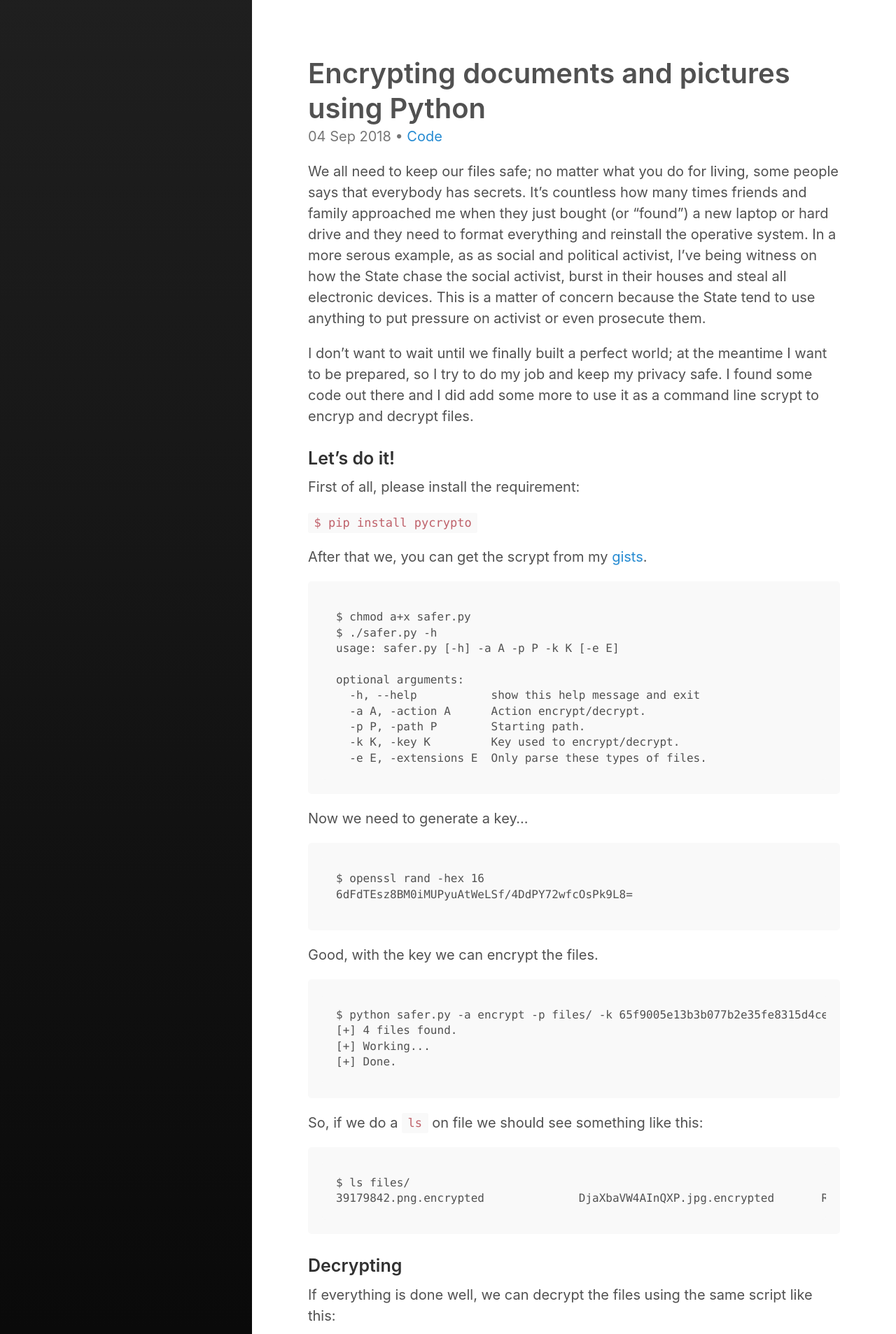
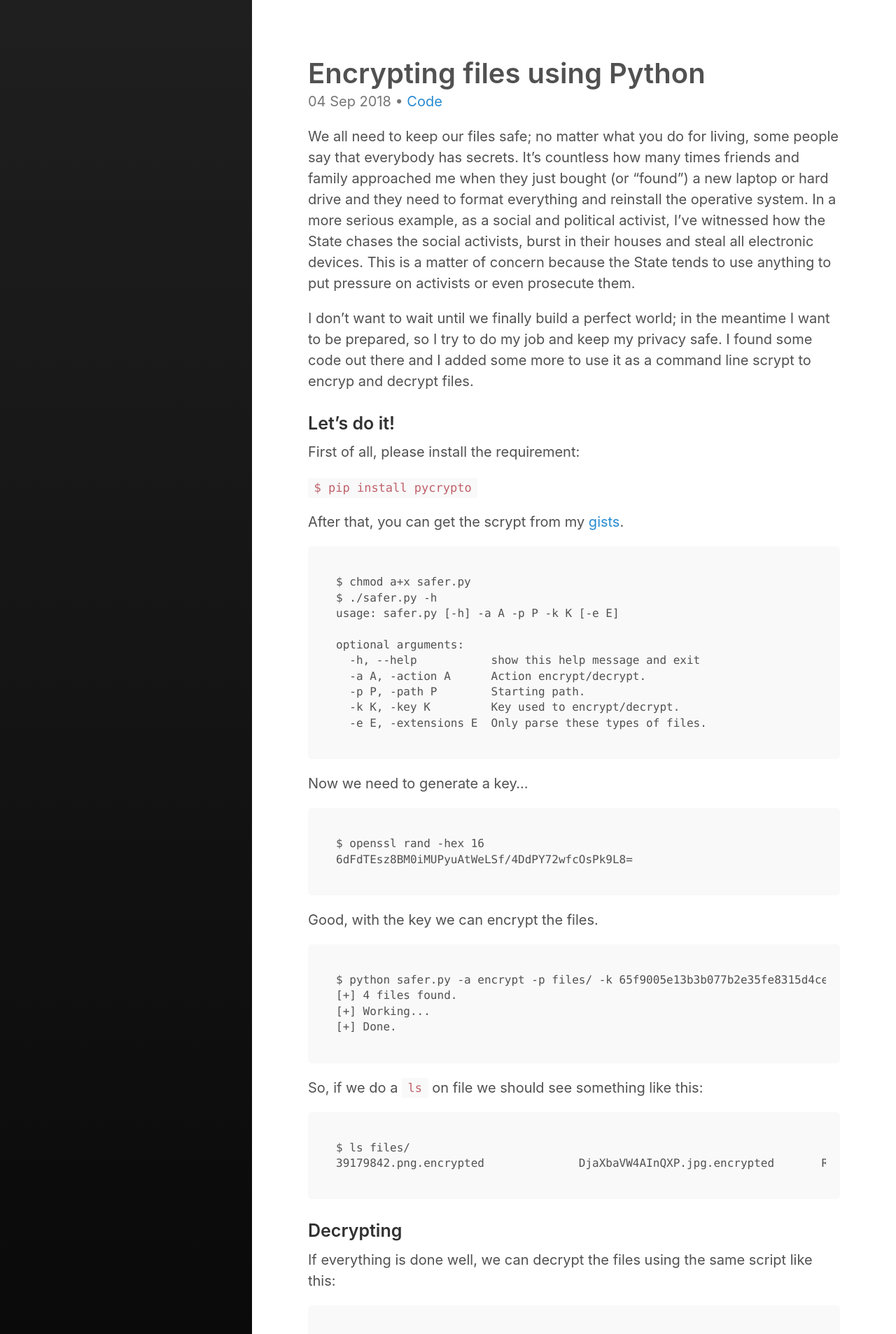
Before and after one commit to davidtavarez/davidtavarez.github.io, a Jekyll site: the page built from _posts/2018-09-04-encrypting_files_using_python.md, in a window 1280 px wide. Shown: the top 1907 px of the page at 70% size. Built offline with Jekyll 4.4.1, drawn with Linux system fonts in a browser that asks for light colours; some of the changed text lies outside the part shown.

Commit message:
fixing title

````diff
--- a/_posts/2018-09-04-encrypting_files_using_python.md
+++ b/_posts/2018-09-04-encrypting_files_using_python.md
@@ -1,6 +1,6 @@
 ---
 layout: post
-title:  "Encrypting documents and pictures using Python"
+title:  "Encrypting files using Python"
 date:   2018-09-04 19:50:00 -0400
 categories:
   - Code
@@ -10,9 +10,9 @@ tags:
   - security
 ---
 
-We all need to keep our files safe; no matter what you do for living, some people says that everybody has secrets. It's countless how many times friends and family approached me when they just bought (or "found") a new laptop or hard drive and they need to format everything and reinstall the operative system. In a more serous example, as as social and political activist, I've being witness on how the State chase the social activist, burst in their houses and steal all electronic devices. This is a matter of concern because the State tend to use anything to put pressure on activist or even prosecute them.
+We all need to keep our files safe; no matter what you do for living, some people say that everybody has secrets. It's countless how many times friends and family approached me when they just bought (or "found") a new laptop or hard drive and they need to format everything and reinstall the operative system. In a more serious example, as a social and political activist, I've witnessed how the State chases the social activists, burst in their houses and steal all electronic devices. This is a matter of concern because the State tends to use anything to put pressure on activists or even prosecute them.
 
-I don't want to wait until we finally built a perfect world; at the meantime I want to be prepared, so I try to do my job and keep my privacy safe. I found some code out there and I did add some more to use it as a command line scrypt to encryp and decrypt files.
+I don't want to wait until we finally build a perfect world; in the meantime I want to be prepared, so I try to do my job and keep my privacy safe. I found some code out there and I added some more to use it as a command line scrypt to encryp and decrypt files.
 
 ### Let's do it! ###
 
@@ -20,7 +20,7 @@ First of all, please install the requirement:
 
 `$ pip install pycrypto`
 
-After that we, you can get the scrypt from my [gists](https://gist.github.com/davidtavarez/3ab6ab9ddd36dd501ed9e3c06c53210d).
+After that, you can get the scrypt from my [gists](https://gist.github.com/davidtavarez/3ab6ab9ddd36dd501ed9e3c06c53210d).
 
 ```
 $ chmod a+x safer.py
````
Also changed, not shown: other parts of _posts/2018-09-04-encrypting_files_using_python.md (+1 -1 lines).
